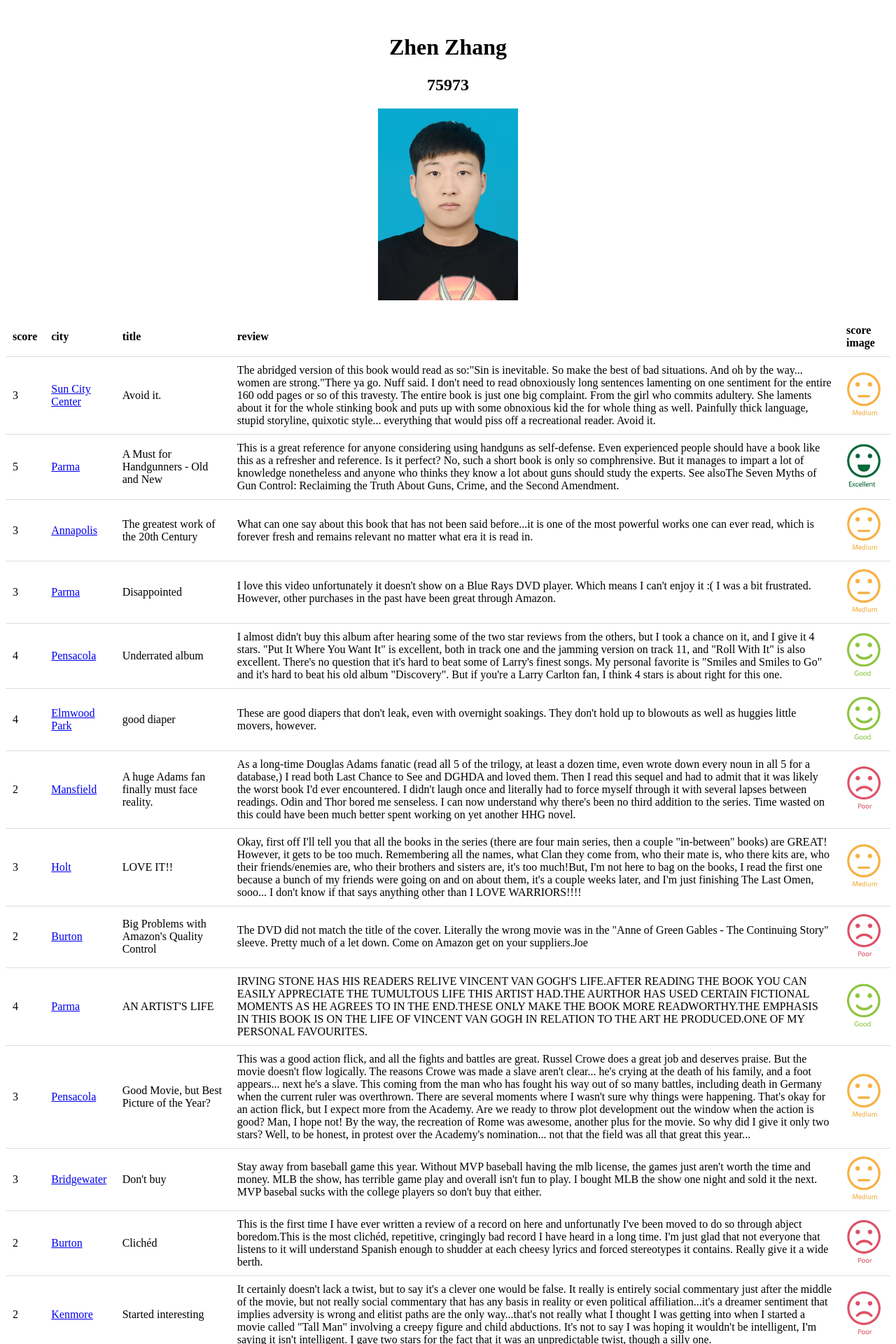
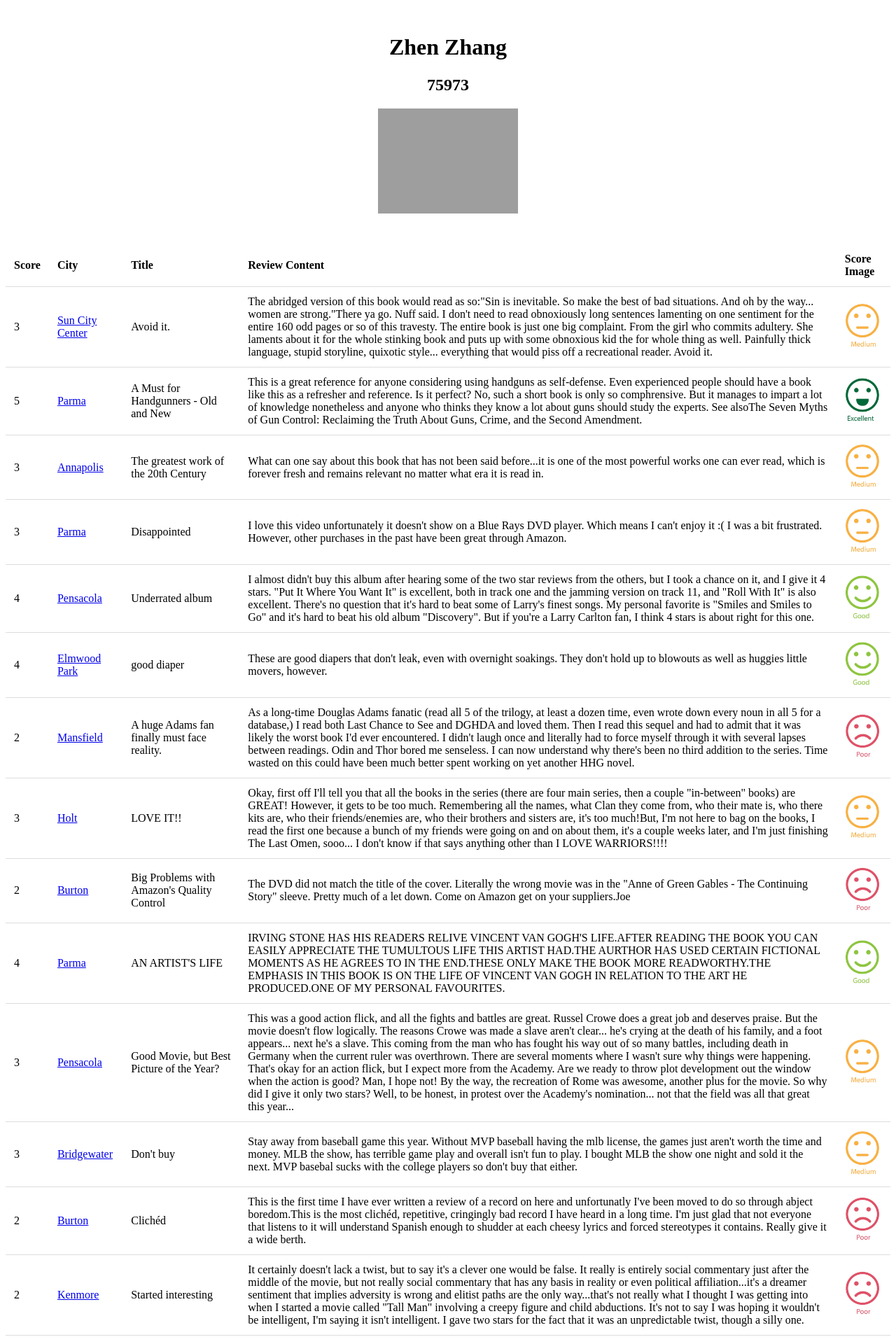
Before and after one commit to Zonlyonez/Project01-main, a Flask app: page /index in a window 1280 px wide. Shown: the top 1920 px of the page at 70% size. Run offline with Flask 3, Linux system fonts and the light colour scheme; grey boxes are pictures that could not be loaded.

Commit message:
Update index.html

```diff
--- a/templates/index.html
+++ b/templates/index.html
@@ -1,21 +1,27 @@
 <!DOCTYPE html>
-<html>
+<html lang="en">
 <head>
+    <meta charset="UTF-8">
+    <meta name="viewport" content="width=device-width, initial-scale=1.0">
     <title>Assignment</title>
-    <script src="https://ajax.googleapis.com/ajax/libs/jquery/3.5.1/jquery.min.js"></script>
+    <!-- Use the latest version of jQuery -->
+    <script src="https://code.jquery.com/jquery-3.6.4.min.js"></script>
     <style>
-        /* 添加一些基本的样式 */
+        /* Add some basic styles */
         .header {
             text-align: center;
             padding: 20px;
         }
+
         table {
             width: 100%;
             text-align: left;
             border-collapse: collapse;
+            margin-top: 20px;
         }
+
         th, td {
-            padding: 10px;
+            padding: 12px;
             border-bottom: 1px solid #ddd;
         }
     </style>
@@ -24,26 +30,26 @@
     <div class="header">
         <h1 id="name">Zhen Zhang</h1>
         <h2 id="id">75973</h2>
-        <img id="photo" src="../static/图片1.png" alt="我的照片" width="200px" />
+        <img id="photo" src="../static/图片1.jpg" alt="我的照片" width="200px" />
     </div>
     <table id="data-table">
         <thead>
             <tr>
-                <th>score</th>
-                <th>city</th>
-                <th>title</th>
-                <th>review</th>
-                <th>score image</th>
-                <!-- 添加更多列名，根据你的数据 -->
+                <th>Score</th>
+                <th>City</th>
+                <th>Title</th>
+                <th>Review Content</th>
+                <th>Score Image</th>
+                <!-- Add more column names based on your data -->
             </tr>
         </thead>
         <tbody>
-            <!-- 数据将在这里填充 -->
+            <!-- Data will be populated here -->
         </tbody>
     </table>
 
     <script>
-        // 使用jQuery从你的后端获取数据
+        // Use jQuery to fetch data from your backend
         $.get('/api/mydata', function(data) {
             var tableBody = $('#data-table tbody');
             data.forEach(function(item) {
@@ -52,7 +58,7 @@
                 row += '<td><a href="/city/' + encodeURIComponent(item.city) + '" target="_blank">' + item.city + '</a></td>';
                 row += '<td>' + item.title + '</td>';
                 row += '<td>' + item.review + '</td>';
-        row += '<td><img src="../static/score-' + item.score + '.jpg" alt="score image" width="50px"></td>';
+                row += '<td><img src="../static/score-' + item.score + '.jpg" alt="Score Image" width="50px"></td>';
                 row += '</tr>';
                 tableBody.append(row);
             });
```
Lines whose indentation alone changed are shown as unchanged.
